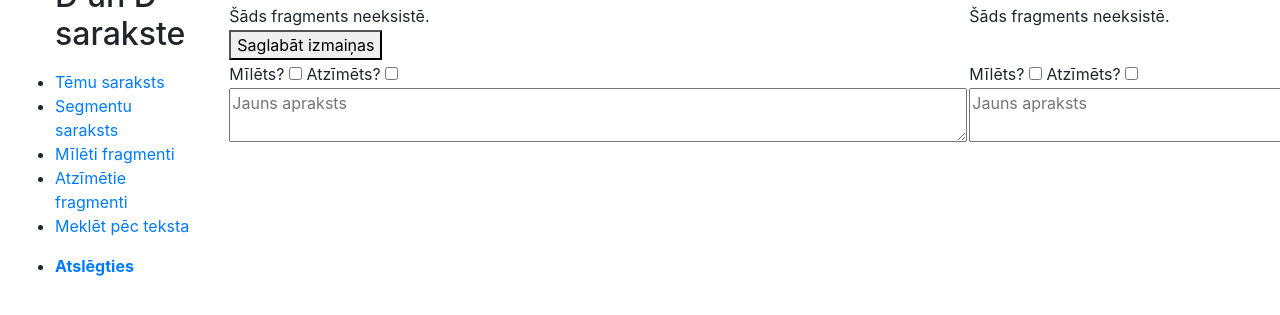
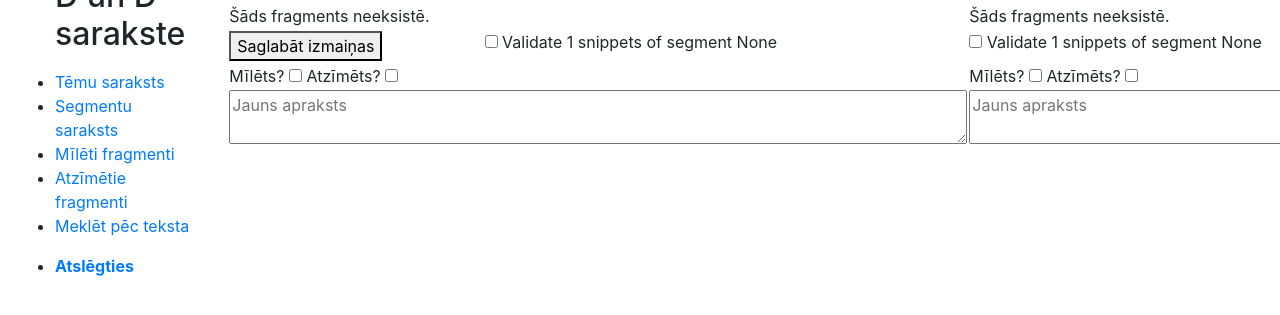
Before and after one commit to db533/sarakste, a Django app: page /lasit/ in a window 1280 px wide; the page is wider, and only the part inside the window is pictured. Shown: the part 23-338 px from the top of that part. Run offline with Django 4.2, Linux system fonts and the light colour scheme; the visitor is signed in with stand-in values (Sample User, id 1); data that the repository does not hold is empty.

Commit message:
Change segment validation to validate snippets up to current snippet.

```diff
--- a/sarakste_app/templates/snippets_display.html
+++ b/sarakste_app/templates/snippets_display.html
@@ -43,18 +43,12 @@
                     <input type="checkbox" name="combine" id="combine">
                     <label for="combine">Combine</label>
                 {% endif %}
-                {% if show_validate_1 %}
-                    <input type="checkbox" name="validate_1" id="validate_1">
-                    <label for="validate_1">Validate segment {{ frag1 }}</label>
-                {% endif %}
-
+                <input type="checkbox" name="validate_1" id="validate_1">
+                <label for="validate_1">Validate {{ place1 }} snippets of segment {{ frag1 }}</label>
             </td>
             <td colspan="3">
-                {% if show_validate_2 %}
-                    <input type="checkbox" name="validate_2" id="validate_2">
-                    <label for="validate_2">Validate segment {{ frag2 }}</label>
-                {% endif %}
-
+                <input type="checkbox" name="validate_2" id="validate_2">
+                <label for="validate_2">Validate {{ place2 }} snippets of segment {{ frag2 }}</label>
             </td>
         </tr>
     {% if edit_mode %}
--- a/sarakste_app/views.py
+++ b/sarakste_app/views.py
@@ -258,15 +258,18 @@ def search(request):
     return render(request, 'search.html', {'form': form, 'search_results': search_results, 'query_type' : query_type})
 
 
-def validate_segment_and_snippets(validated_segment, position):
+def validate_segment_and_snippets(validated_segment, snippet, position):
     print('Segment',position,'validated:', validated_segment.id, flush=True)
-    validated_segment.validated = True
-    validated_segment.save()
+    last_place = snippet.place
+    max_last_place = Snippet.objects.filter(segment=validated_segment).aggregate(Max('place'))['place__max']
+    if last_place == max_last_place:
+        validated_segment.validated = True
+        validated_segment.save()
     validated_snippets = Snippet.objects.filter(segment=validated_segment)
     for validated_snippet in validated_snippets:
-        validated_snippet.validated = True
-        validated_snippet.save()
-
+        if validated_snippet.place <= last_place:
+            validated_snippet.validated = True
+            validated_snippet.save()
 
 def create_new_sentence(snippet, request, new_sentence_speaker, sentence_sequence_field, new_sentence_text_field, reply_to_field, time_field):
     new_sentence_sequence = request.POST.get(sentence_sequence_field)
@@ -568,13 +571,13 @@ def display_snippets(request):
             return redirect(
                 f'/lasit/?frag1={frag1}&place1={place1}&frag2={frag1}&place2={place2}&edit={edit_mode}&saved=true')
         if 'validate_1' in request.POST:
-            # User has indicated that the snippets in segment on left are in correct sequence.
+            # User has indicated that the snippets from place 1 to current place in segment on left are in correct sequence.
             validated_segment = snippet1.segment
-            validate_segment_and_snippets(validated_segment, 'left')
+            validate_segment_and_snippets(validated_segment, snippet1, 'left')
         if 'validate_2' in request.POST:
-            # User has indicated that the snippets in segment on left are in correct sequence.
+            # User has indicated that the snippets from place 1 to current place in segment on right are in correct sequence.
             validated_segment = snippet2.segment
-            validate_segment_and_snippets(validated_segment, 'right')
+            validate_segment_and_snippets(validated_segment, snippet2, 'right')
 
     # Determine Previous and Next buttons for each snippet.
     display_next1 = False
@@ -778,7 +781,6 @@ def display_snippets(request):
         'top_time_overlaps_as_first_snippet2': top_time_overlaps_as_first_snippet2,
         'top_time_overlaps_as_second_snippet2': top_time_overlaps_as_second_snippet2,
         'show_combine_checkbox': is_last_place_snippet1 and is_first_place_snippet2,
-        'show_validate_1' : is_last_place_snippet1, 'show_validate_2' : is_last_place_snippet2,
         'precisedate1' : precisedate1, 'precisedate2' : precisedate2,
         'marked_snippets' : marked_snippets,
         'display_split_after_1' : display_split_after_1, 'display_split_after_2' : display_split_after_2,
```
